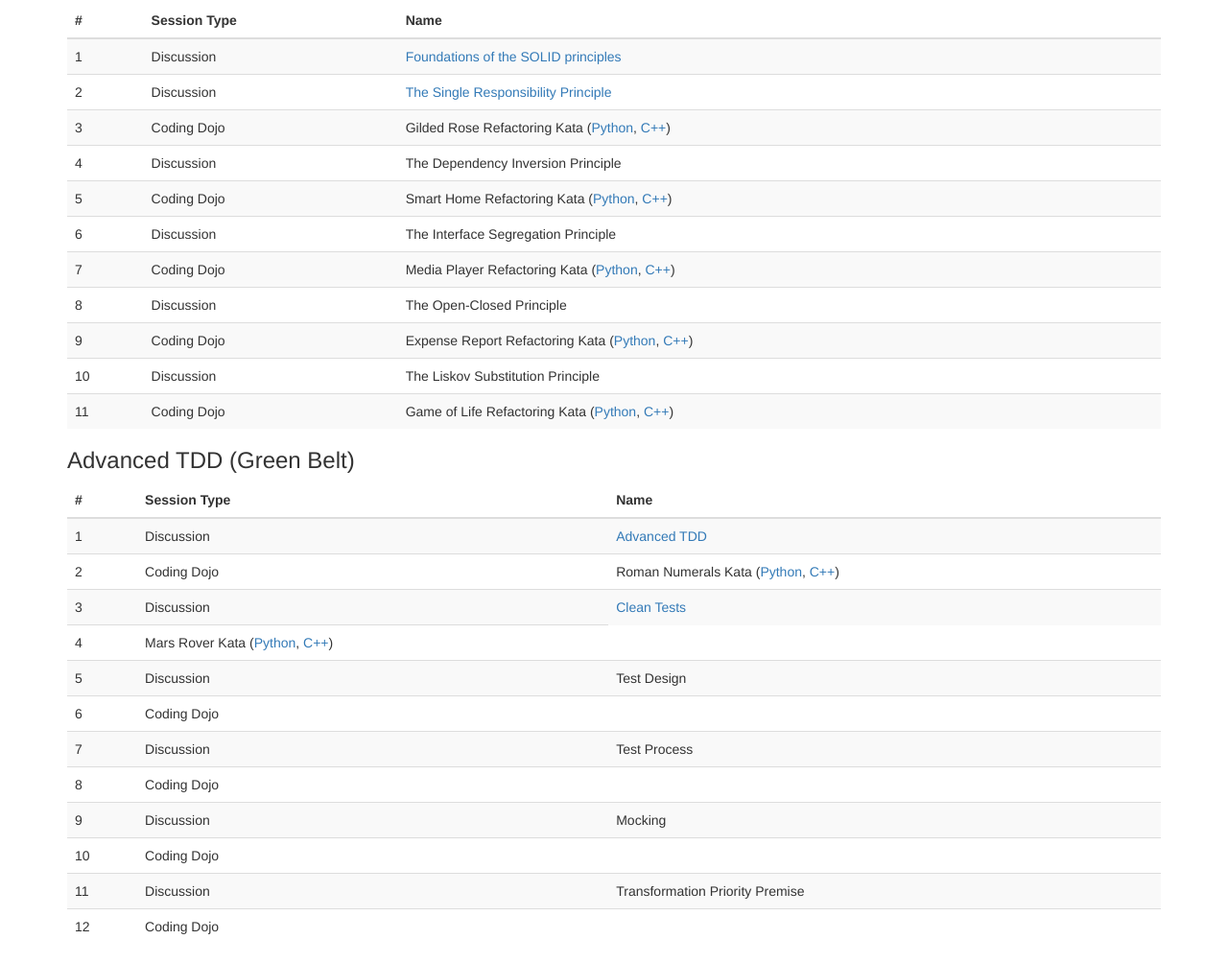
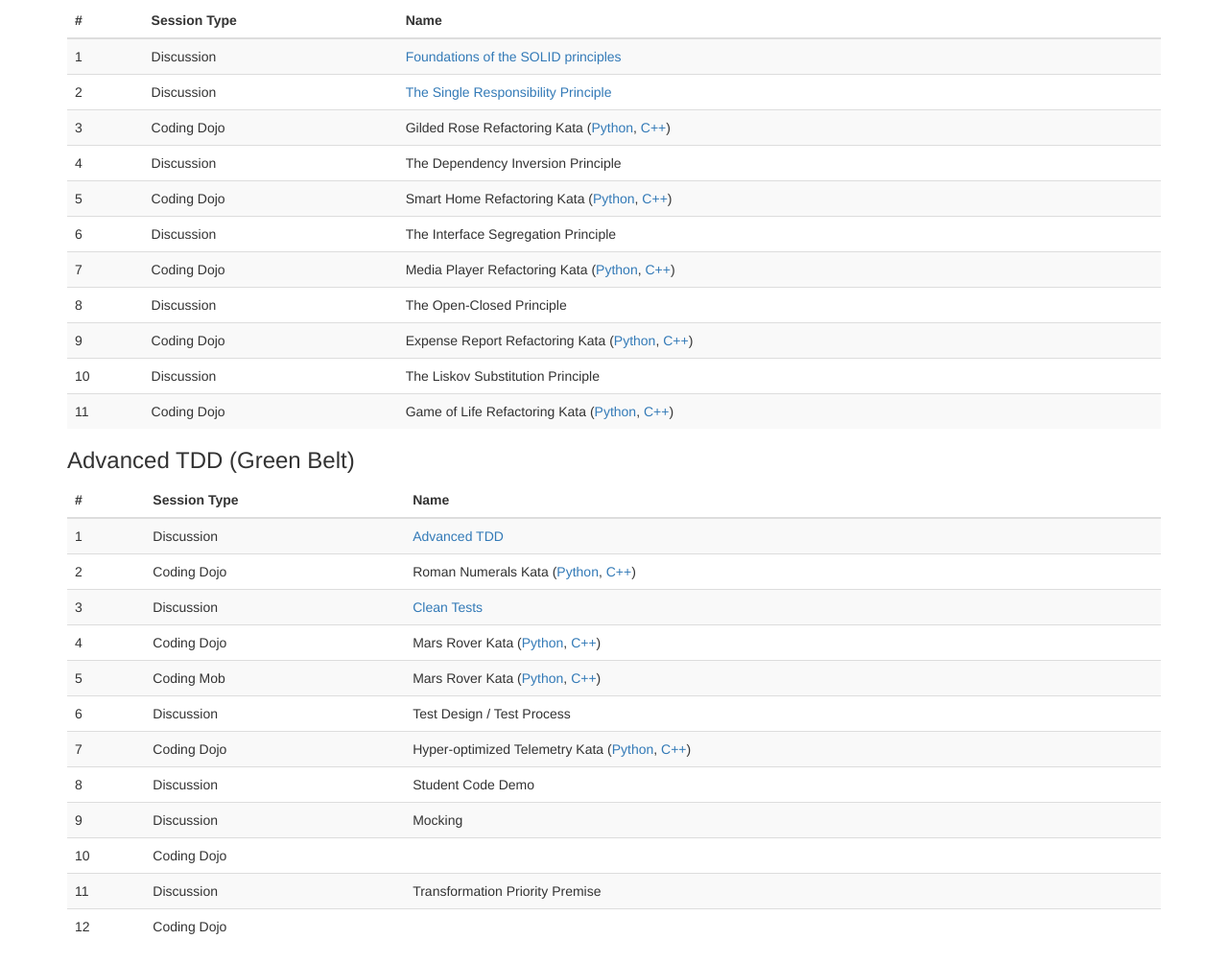
Before and after one commit to Coding-Cuddles/slides, a plain HTML site: page _site/index.html in a window 1280 px wide. Shown: the part 1080-2084 px from the top of the page at 96% size. Drawn offline with nearby package versions, Linux system fonts and the light colour scheme.

Commit message:
Add Hyper-optimized telemetry kata (#41)

```diff
--- a/_site/index.html
+++ b/_site/index.html
@@ -253,6 +253,7 @@
           </tr>
           <tr>
             <td>4</td>
+            <td>Coding Dojo</td>
             <td>Mars Rover Kata
               (<a href="https://github.com/Coding-Cuddles/mars-rover-python-kata">Python</a>,
               <a href="https://github.com/Coding-Cuddles/mars-rover-cpp-kata">C++</a>)
@@ -260,25 +261,29 @@
           </tr>
           <tr>
             <td>5</td>
-            <td>Discussion</td>
-            <td>Test Design</td>
+            <td>Coding Mob</td>
+            <td>Mars Rover Kata
+              (<a href="https://github.com/Coding-Cuddles/mars-rover-python-kata">Python</a>,
+              <a href="https://github.com/Coding-Cuddles/mars-rover-cpp-kata">C++</a>)
+            </td>
           </tr>
           <tr>
             <td>6</td>
+            <td>Discussion</td>
+            <td>Test Design / Test Process</td>
+          </tr>
+          <tr>
+            <td>7</td>
             <td>Coding Dojo</td>
-            <td>
+            <td>Hyper-optimized Telemetry Kata
+              (<a href="https://github.com/Coding-Cuddles/hyper-optimized-telemetry-python-kata">Python</a>,
+              <a href="https://github.com/Coding-Cuddles/hyper-optimized-telemetry-cpp-kata">C++</a>)
             </td>
           </tr>
           <tr>
-            <td>7</td>
+            <td>8</td>
             <td>Discussion</td>
-            <td>Test Process</td>
-          </tr>
-          <tr>
-            <td>8</td>
-            <td>Coding Dojo</td>
-            <td>
-            </td>
+            <td>Student Code Demo</td>
           </tr>
           <tr>
             <td>9</td>
```
Also changed, not shown: README.md.
